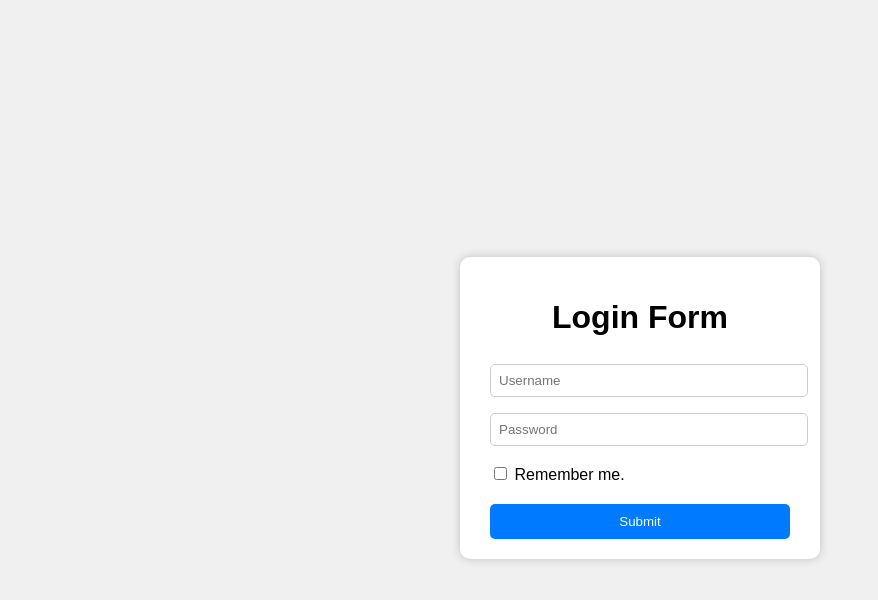
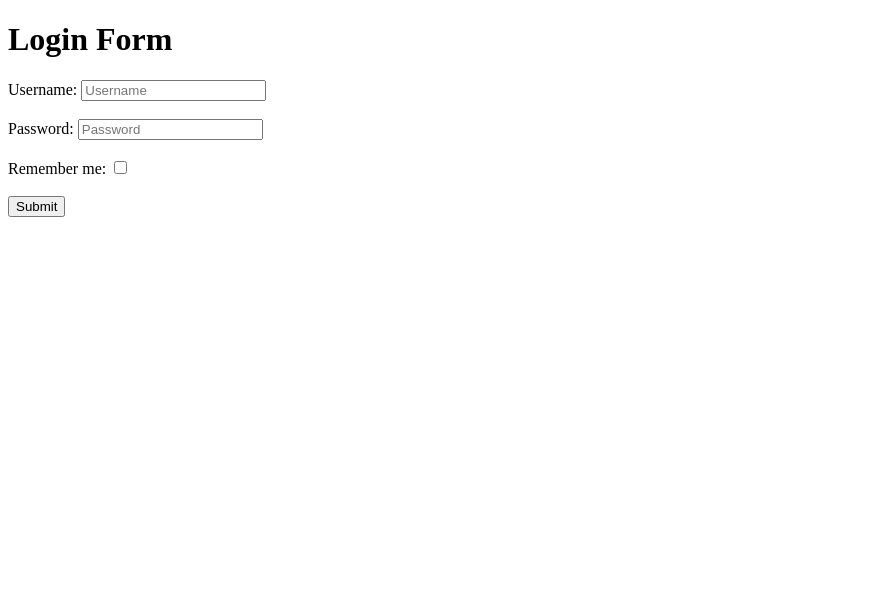
Before and after one commit to acciojob/remember-me-login-form-pratham0301, a website: page main.html in a window 1280 px wide. Shown: the whole page, without its empty margins (0-878 px from the left). Drawn offline with Linux system fonts and the light colour scheme.

Commit message:
created a submission

```diff
--- a/main.html
+++ b/main.html
@@ -1,25 +1,30 @@
 <!DOCTYPE html>
-<html lang="en">
+
+<html>
+
 <head>
-  <meta charset="UTF-8" />
-  <title>Login Form</title>
-  <link rel="stylesheet" href="styles.css" />
+	<link rel="stylesheet" href="styles.css">
 </head>
+
 <body>
-  <div class="container">
-    <h1>Login Form</h1>
-    <form id="loginForm">
-      <input type="text" id="username" placeholder="Username" required />
-      <input type="password" id="password" placeholder="Password" required />
-      <div class="checkbox-container">
-        <input type="checkbox" id="checkbox" />
-        <label for="checkbox">Remember me.</label>
-      </div>
-      <input type="submit" id="submit" value="Submit" />
-    </form>
+	<!-- the entire body must be written by student -->
+	<h1>Login Form</h1>
+  <form id="form">
+    <label for="username">Username:</label>
+    <input type="text" placeholder="Username" id="username"><br><br>
+
+    <label for="password">Password:</label>
+    <input type="password" placeholder="Password" id="password"><br><br>
+
+    <label for="checkbox">Remember me:</label>
+    <input type="checkbox" id="checkbox"><br><br>
+
+    <input type="submit" id="submit" value="Submit">
     <button id="existing">Login as existing user</button>
-  </div>
+  </form>
+    <script type="text/javascript" src="./script.js">
+</script>
 
-  <script src="script.js"></script>
 </body>
+
 </html>
--- a/script.js
+++ b/script.js
@@ -1,53 +1,36 @@
-const form = document.getElementById("loginForm");
-const usernameInput = document.getElementById("username");
-const passwordInput = document.getElementById("password");
+//your JS code here. If required.
+const form = document.getElementById("form");
+    const userName = document.getElementById("username");
+    const password = document.getElementById("password");
     const checkbox = document.getElementById("checkbox");
     const existingBtn = document.getElementById("existing");
 
-// Check if credentials exist on load
-window.onload = function() {
-  const savedUsername = localStorage.getItem("username");
-  const savedPassword = localStorage.getItem("password");
-  if (savedUsername && savedPassword) {
-    existingBtn.style.display = "block";
+    // Hide existing user button initially
+    existingBtn.style.display = "none";
+
+    // Show existing user button if credentials exist
+    if (localStorage.getItem("username") && localStorage.getItem("password")) {
+      existingBtn.style.display = "inline-block";
     }
-};
 
-// Handle form submission
-form.addEventListener("submit", function(event) {
-  event.preventDefault();
+    form.addEventListener("submit", (e) => {
+      e.preventDefault();
 
-  const username = usernameInput.value.trim();
-  const password = passwordInput.value.trim();
+      const isChecked = checkbox.checked;
+      alert(`Logged in as ${userName.value}`);
 
-  if (!username || !password) return;
-
-  alert("Logged in as " + username);
-
-  if (checkbox.checked) {
-    // Save credentials
-    localStorage.setItem("username", username);
-    localStorage.setItem("password", password);
+      if (isChecked) {
+        localStorage.setItem("username", userName.value);
+        localStorage.setItem("password", password.value);
+        existingBtn.style.display = "inline-block";
       } else {
-    // Remove any saved credentials
         localStorage.removeItem("username");
         localStorage.removeItem("password");
-  }
-
-  // Toggle existing user button visibility
-  const savedUsername = localStorage.getItem("username");
-  const savedPassword = localStorage.getItem("password");
-  if (savedUsername && savedPassword) {
-    existingBtn.style.display = "block";
-  } else {
         existingBtn.style.display = "none";
       }
     });
 
-// Handle "Login as existing user"
-existingBtn.addEventListener("click", function() {
-  const savedUsername = localStorage.getItem("username");
-  if (savedUsername) {
-    alert("Logged in as " + savedUsername);
-  }
+    existingBtn.addEventListener("click", (e) => {
+      e.preventDefault();
+      alert(`Logged in as ${localStorage.getItem("username")}`);
     });
--- a/styles.css
+++ /dev/null
@@ -1,61 +0,0 @@
-body {
-  font-family: Arial, sans-serif;
-  display: flex;
-  height: 100vh;
-  justify-content: center;
-  align-items: center;
-  background: #f0f0f0;
-}
-
-.container {
-  background: #fff;
-  padding: 20px 30px;
-  border-radius: 10px;
-  box-shadow: 0 0 10px rgba(0,0,0,0.2);
-  width: 300px;
-  text-align: center;
-}
-
-h1 {
-  margin-bottom: 20px;
-}
-
-input[type="text"],
-input[type="password"] {
-  width: 100%;
-  padding: 8px;
-  margin: 8px 0;
-  border: 1px solid #ccc;
-  border-radius: 5px;
-}
-
-.checkbox-container {
-  text-align: left;
-  margin: 10px 0;
-}
-
-input[type="submit"],
-button {
-  background: #007bff;
-  color: #fff;
-  border: none;
-  padding: 10px 15px;
-  margin-top: 10px;
-  cursor: pointer;
-  border-radius: 5px;
-  width: 100%;
-}
-
-input[type="submit"]:hover,
-button:hover {
-  background: #0056b3;
-}
-
-#existing {
-  display: none; /* hidden initially */
-  background: #28a745;
-}
-
-#existing:hover {
-  background: #1e7e34;
-}
```
Lines whose indentation alone changed are shown as unchanged.
